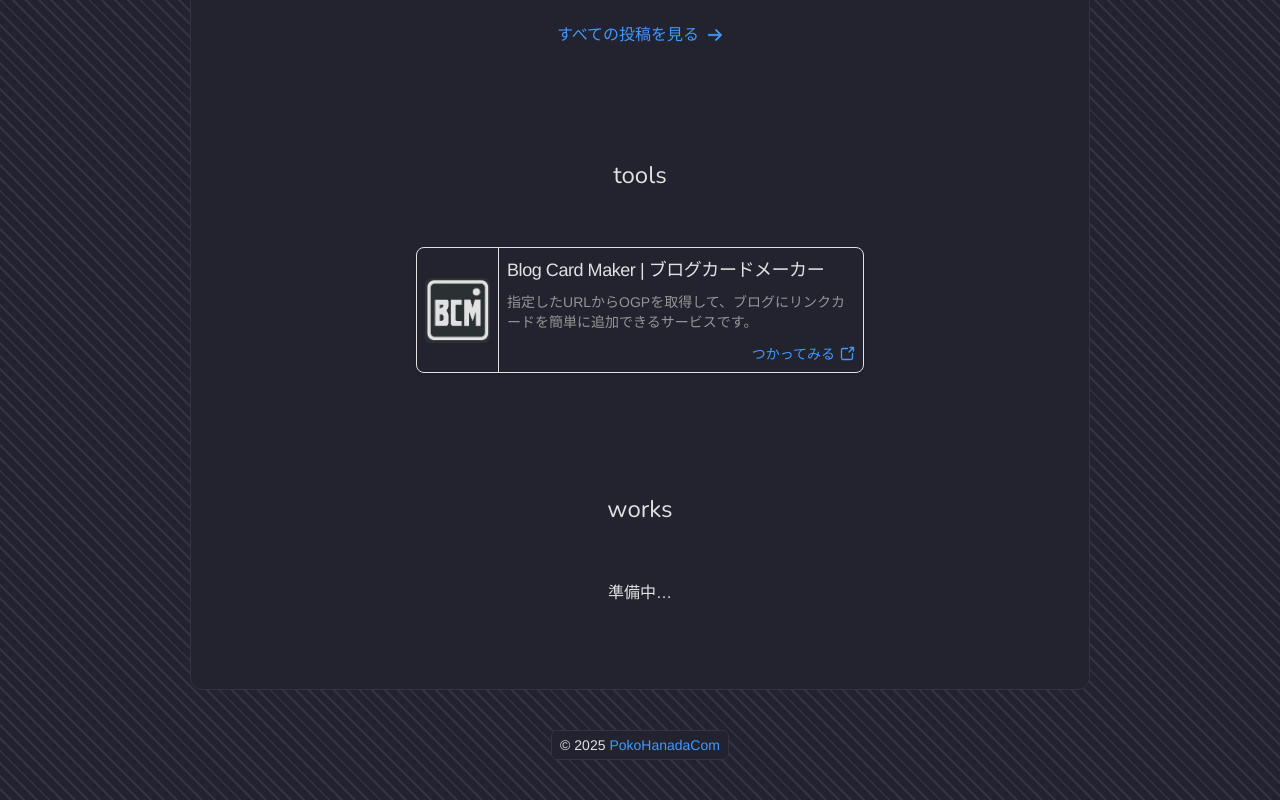
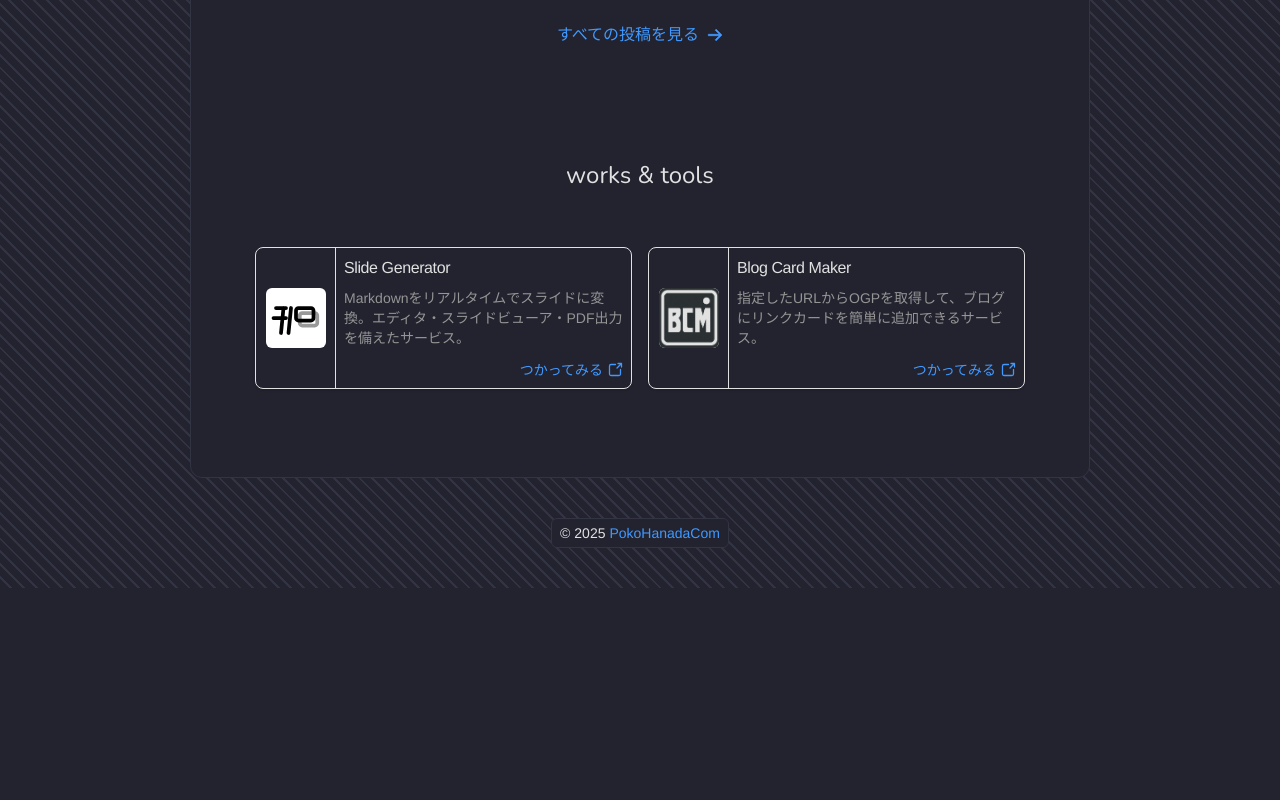
Before and after one commit to poko8nada/portfolio-site-v1, a Next.js app: page / in a window 1280 px wide. Shown: the part 975-1775 px from the top of the page. After the commit the page ends 1563 px from the top, so only its background shows below. Built offline with nearby package versions, Linux system fonts and the light colour scheme; no server answers.

Commit message:
feat: add display components for home section and recent posts

```diff
--- a/src/app/(header)/page.tsx
+++ b/src/app/(header)/page.tsx
@@ -1,97 +1,28 @@
-import PostsCard from '@/components/postsCard'
-import SectionBody from '@/components/sectionBody'
-import SectionHeader from '@/components/sectionHeader'
-import ToolsCard from '@/components/toolsCard'
-import Button from '@/components/ui/button'
-import { getAllPosts } from '@/lib/post'
-import Image from 'next/image'
-import Link from 'next/link'
+import DisplayHomePosts from '@/feature/display-home-posts'
+import DisplayHomeSection from '@/feature/display-home-section'
+import DisplaySns from '@/feature/display-sns'
+import DisplayToolCards from '@/feature/display-tool-cards'
 
 export const runtime = 'edge'
-
-const topPosts = getAllPosts().slice(0, 3)
 
 export default function Home() {
   return (
     <>
-      <SectionBody>
-        <SectionHeader>about</SectionHeader>
+      <DisplayHomeSection title='about me'>
         <p className='p-1 mt-2 text-center'>こんにちは。PokoHanadaです。</p>
         <p className='p-1 mt-2 text-center'>
           手を動かすwebディレクターです。
           <br />
           webエンジニア、ディベロッパーでもあります。
         </p>
-        <div className='flex flex-row items-center justify-center gap-8 mt-8'>
-          <Link
-            href='https://x.com/you88451h'
-            target='_blank'
-            className='hover:scale-125 ease-in-out transition-transform'
-          >
-            <Image
-              src='/images/x-logo.svg'
-              alt='xlogo'
-              width={26}
-              height={26}
-            />
-          </Link>
-          <Link
-            href='https://github.com/poko8nada'
-            target='_blank'
-            className='hover:scale-125 ease-in-out transition-transform'
-          >
-            <Image
-              src='/images/github-mark-white.svg'
-              alt='githublogo'
-              width={32}
-              height={30}
-            />
-          </Link>
-        </div>
-      </SectionBody>
-      <SectionBody>
-        <SectionHeader>recent posts</SectionHeader>
-        <div className='grid grid-cols-1 sm:grid-cols-2 gap-4 md:px-12 p-2'>
-          {topPosts.map(({ slug, formattedData }, index) => {
-            return (
-              <PostsCard
-                key={slug}
-                slug={slug}
-                formattedData={formattedData}
-                index={index}
-                isHome={true}
-              />
-            )
-          })}
-        </div>
-        <div className='mt-6'>
-          <Button href='/posts'>
-            すべての投稿を見る
-            <Image
-              src={'/images/arrow-next.svg'}
-              width={16}
-              height={16}
-              alt='arrow next'
-              className='inline ml-2'
-            />
-          </Button>
-        </div>
-      </SectionBody>
-      <SectionBody>
-        <SectionHeader>tools</SectionHeader>
-        <div className='p-2'>
-          <ToolsCard
-            title='Blog Card Maker | ブログカードメーカー'
-            description='指定したURLからOGPを取得して、ブログにリンクカードを簡単に追加できるサービスです。'
-            img='/images/BCMlogo.png'
-            link='https://link-card-generator-v2.vercel.app'
-          />
-        </div>
-      </SectionBody>
-      <SectionBody>
-        <SectionHeader>works</SectionHeader>
-        <p className='p-1 mt-1 text-center'>準備中…</p>
-      </SectionBody>
+        <DisplaySns />
+      </DisplayHomeSection>
+      <DisplayHomeSection title='recent posts'>
+        <DisplayHomePosts />
+      </DisplayHomeSection>
+      <DisplayHomeSection title='works & tools'>
+        <DisplayToolCards />
+      </DisplayHomeSection>
     </>
   )
 }
--- a/src/components/toolsCard.tsx
+++ b/src/components/toolsCard.tsx
@@ -7,14 +7,14 @@ const toolsCard = ({
   link,
 }: { title: string; description: string; img: string; link: string }) => {
   return (
-    <div className='max-w-md bg-bg border-1 border-fg rounded-lg shadow-sm flex'>
-      <div className='p-2 border-r-1 border-fg flex items-center'>
+    <div className='max-w-full sm:max-w-[377px] bg-bg border-1 border-fg rounded-lg shadow-sm flex'>
+      <div className='p-2 border-r-1 border-fg flex items-center w-[80px] shrink-0 justify-center'>
         <Image
           src={img}
           alt=''
-          width={110}
-          height={110}
-          className='rounded-md'
+          width={60}
+          height={60}
+          className='rounded-md bg-[#fff] w-[60px] h-[60px]'
         />
       </div>
       <div className='p-2 flex flex-col'>
@@ -24,14 +24,14 @@ const toolsCard = ({
           rel='noreferrer'
           className='hover:underline'
         >
-          <h3 className='mb-2 md:text-lg tracking-tight text-fg'>{title}</h3>
+          <h3 className='mb-2 md:text-md tracking-tight text-fg'>{title}</h3>
         </a>
         <p className='mb-3 text-sm text-fg-2'>{description}</p>
         <a
           href={link}
           target='_blank'
           rel='noreferrer'
-          className='inline-flex text-sm items-center text-pr hover:underline ml-auto'
+          className='inline-flex text-sm items-center text-pr hover:underline ml-auto mt-auto'
         >
           つかってみる
           <Image
--- /dev/null
+++ b/src/feature/display-home-posts/index.tsx
@@ -0,0 +1,37 @@
+import PostsCard from '@/components/postsCard'
+import Button from '@/components/ui/button'
+import { getAllPosts } from '@/lib/post'
+import Image from 'next/image'
+
+export default function DisplayHomePosts() {
+  const topPosts = getAllPosts().slice(0, 3)
+  return (
+    <>
+      <div className='grid grid-cols-1 sm:grid-cols-2 gap-4 md:px-12 p-2'>
+        {topPosts.map(({ slug, formattedData }, index) => {
+          return (
+            <PostsCard
+              key={slug}
+              slug={slug}
+              formattedData={formattedData}
+              index={index}
+              isHome={true}
+            />
+          )
+        })}
+      </div>
+      <div className='mt-6'>
+        <Button href='/posts'>
+          すべての投稿を見る
+          <Image
+            src={'/images/arrow-next.svg'}
+            width={16}
+            height={16}
+            alt='arrow next'
+            className='inline ml-2'
+          />
+        </Button>
+      </div>
+    </>
+  )
+}
--- /dev/null
+++ b/src/feature/display-home-section/index.tsx
@@ -0,0 +1,14 @@
+import SectionBody from '@/components/sectionBody'
+import SectionHeader from '@/components/sectionHeader'
+
+export default function DisplayHomeSection({
+  title,
+  children,
+}: { title: string; children: React.ReactNode }) {
+  return (
+    <SectionBody>
+      <SectionHeader>{title}</SectionHeader>
+      {children}
+    </SectionBody>
+  )
+}
--- /dev/null
+++ b/src/feature/display-sns/index.tsx
@@ -0,0 +1,28 @@
+import Image from 'next/image'
+import Link from 'next/link'
+
+export default function DisplaySns() {
+  return (
+    <div className='flex flex-row items-center justify-center gap-8 mt-8'>
+      <Link
+        href='https://x.com/you88451h'
+        target='_blank'
+        className='hover:scale-125 ease-in-out transition-transform'
+      >
+        <Image src='/images/x-logo.svg' alt='xlogo' width={26} height={26} />
+      </Link>
+      <Link
+        href='https://github.com/poko8nada'
+        target='_blank'
+        className='hover:scale-125 ease-in-out transition-transform'
+      >
+        <Image
+          src='/images/github-mark-white.svg'
+          alt='githublogo'
+          width={32}
+          height={30}
+        />
+      </Link>
+    </div>
+  )
+}
--- /dev/null
+++ b/src/feature/display-tool-cards/index.tsx
@@ -0,0 +1,34 @@
+import ToolsCard from '@/components/toolsCard'
+
+const cardsConfig = [
+  {
+    title: 'Slide Generator',
+    description:
+      'Markdownをリアルタイムでスライドに変換。エディタ・スライドビューア・PDF出力を備えたサービス。',
+    img: '/images/SGlogo.svg',
+    link: 'https://slide-generator-v1.pages.dev',
+  },
+  {
+    title: 'Blog Card Maker',
+    description:
+      '指定したURLからOGPを取得して、ブログにリンクカードを簡単に追加できるサービス。',
+    img: '/images/BCMlogo.png',
+    link: 'https://link-card-generator-v2.vercel.app',
+  },
+]
+
+export default function DisplayToolCards() {
+  return (
+    <div className='p-2 grid grid-cols-1 sm:grid-cols-2 gap-4'>
+      {cardsConfig.map(card => (
+        <ToolsCard
+          key={card.title}
+          title={card.title}
+          description={card.description}
+          img={card.img}
+          link={card.link}
+        />
+      ))}
+    </div>
+  )
+}
```
Also changed, not shown: public/images/SGlogo.svg (added).
